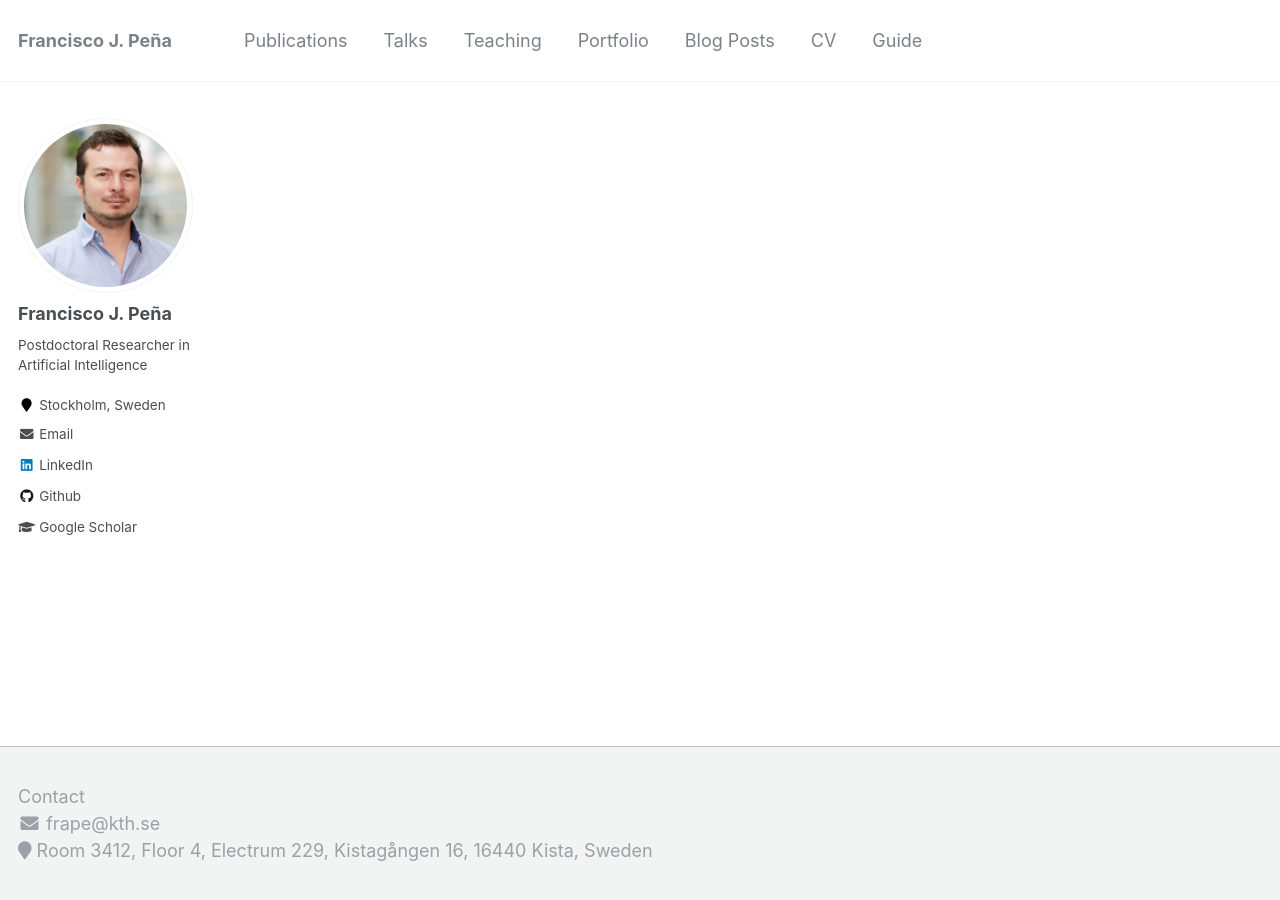
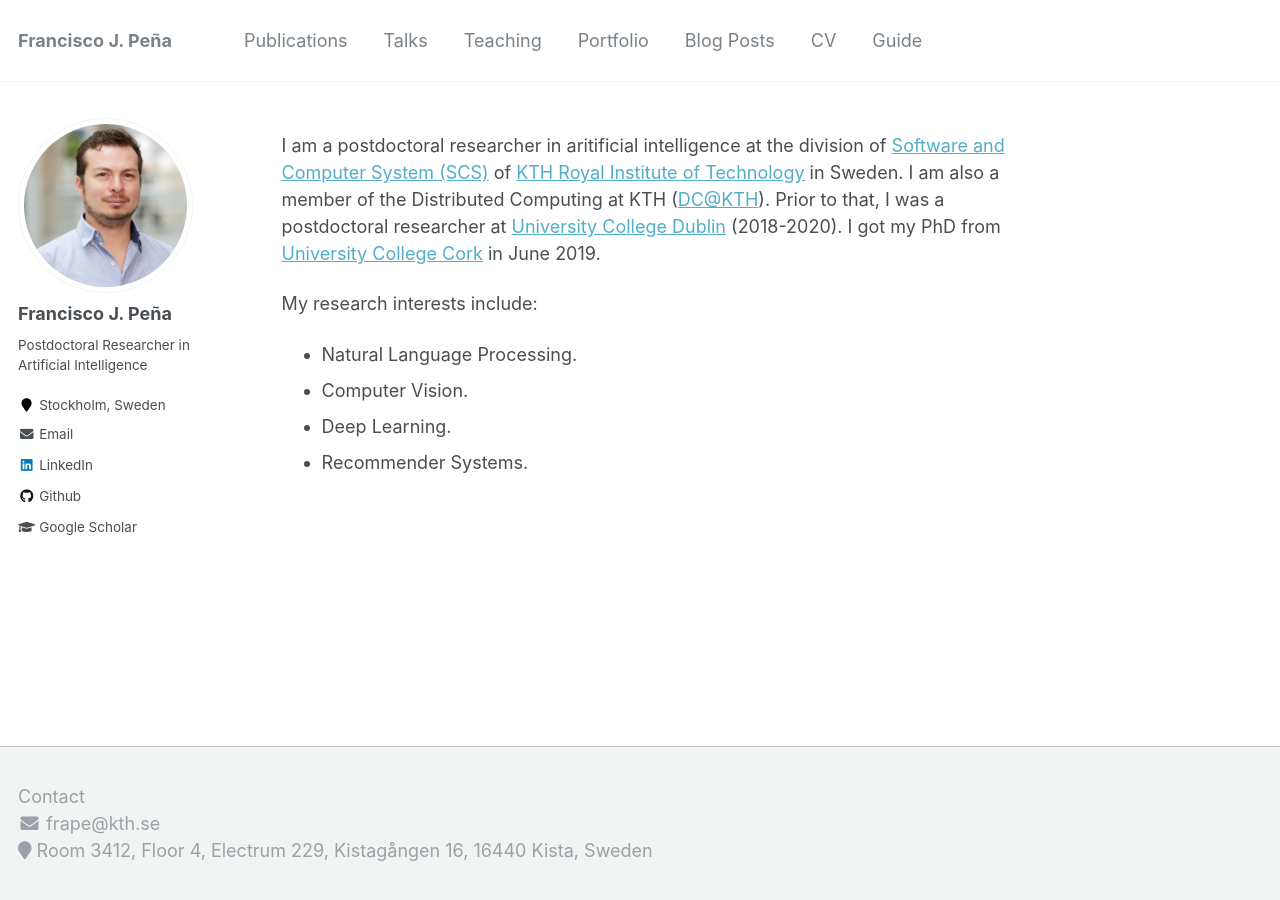
Before and after one commit to melqkiades/melqkiades.github.io, a Jekyll site: the page built from _pages/about.md, in a window 1280 px wide. Built offline with Jekyll 4.4.1, drawn with Linux system fonts in a browser that asks for light colours.

Commit message:
Updated the about page

```diff
--- a/_pages/about.md
+++ b/_pages/about.md
@@ -7,3 +7,12 @@ redirect_from:
   - /about/
   - /about.html
 ---
+
+
+I am a postdoctoral researcher in aritificial intelligence at the division of [Software and Computer System (SCS)](https://www.kth.se/scs) of [KTH Royal Institute of Technology](https://www.kth.se) in Sweden. I am also a member of the Distributed Computing at KTH ([DC@KTH](https://dcatkth.github.io/)). Prior to that, I was a postdoctoral researcher at [University College Dublin](https://www.ucd.ie/) (2018-2020). I got my PhD from [University College Cork](https://www.ucc.ie/) in June 2019.
+
+My research interests include:
+* Natural Language Processing.
+* Computer Vision.
+* Deep Learning.
+* Recommender Systems.
```
